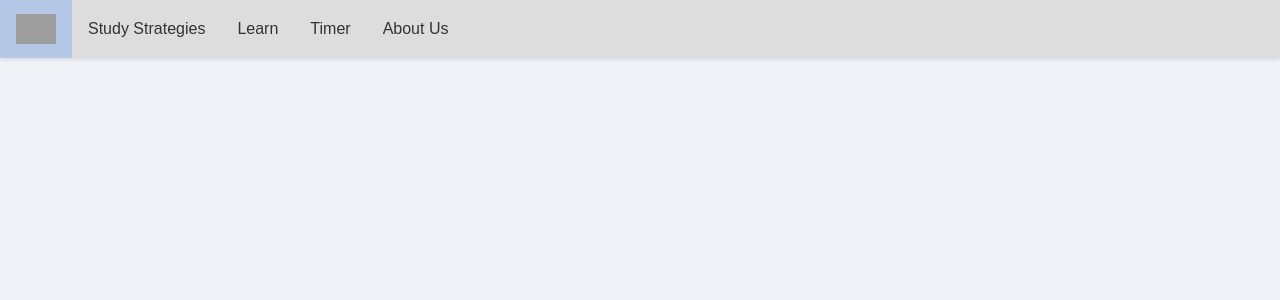
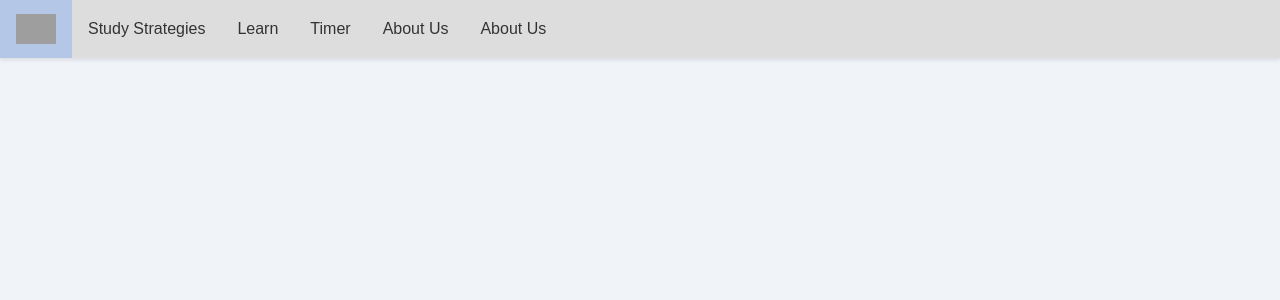
Before and after one commit to Quakerhash/Pomodoro-Timer, a Django app: template templates/learn.html in a window 1280 px wide. Shown: the top 300 px of the page. Run offline with Django 3.2, Linux system fonts and the light colour scheme; the template is opened without the code that fills it, so the values that code supplies are empty; grey boxes are pictures that could not be loaded.

Commit message:
Update learn.html

```diff
--- a/templates/learn.html
+++ b/templates/learn.html
@@ -196,6 +196,7 @@
             <li><a href="{% url 'ss' %}">Study Strategies</a></li>
             <li><a href="{% url 'learn' %}">Learn</a></li>
             <li><a href="{% url 'Timer' %}">Timer</a></li>
+            <li><a href="{% url 'Progress' %}">About Us</a></li>
             <li><a href="{% url 'about' %}">About Us</a></li>
         </ul>
     </nav>
```
